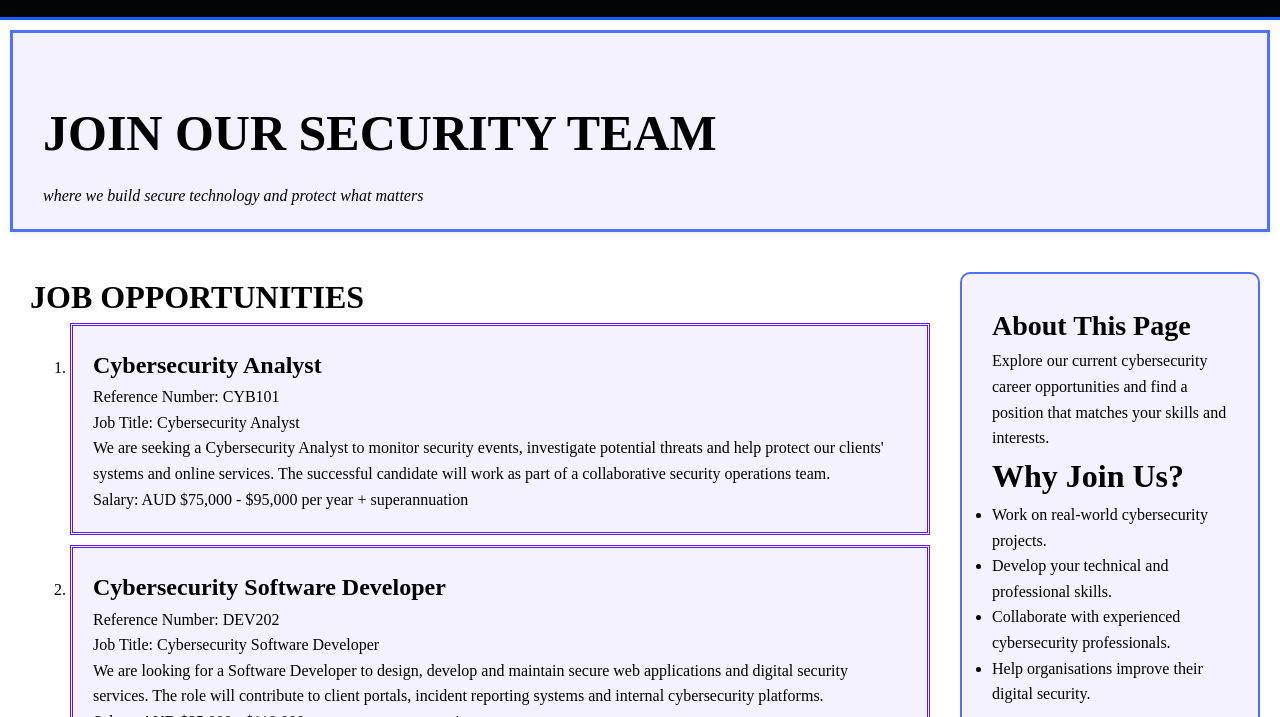
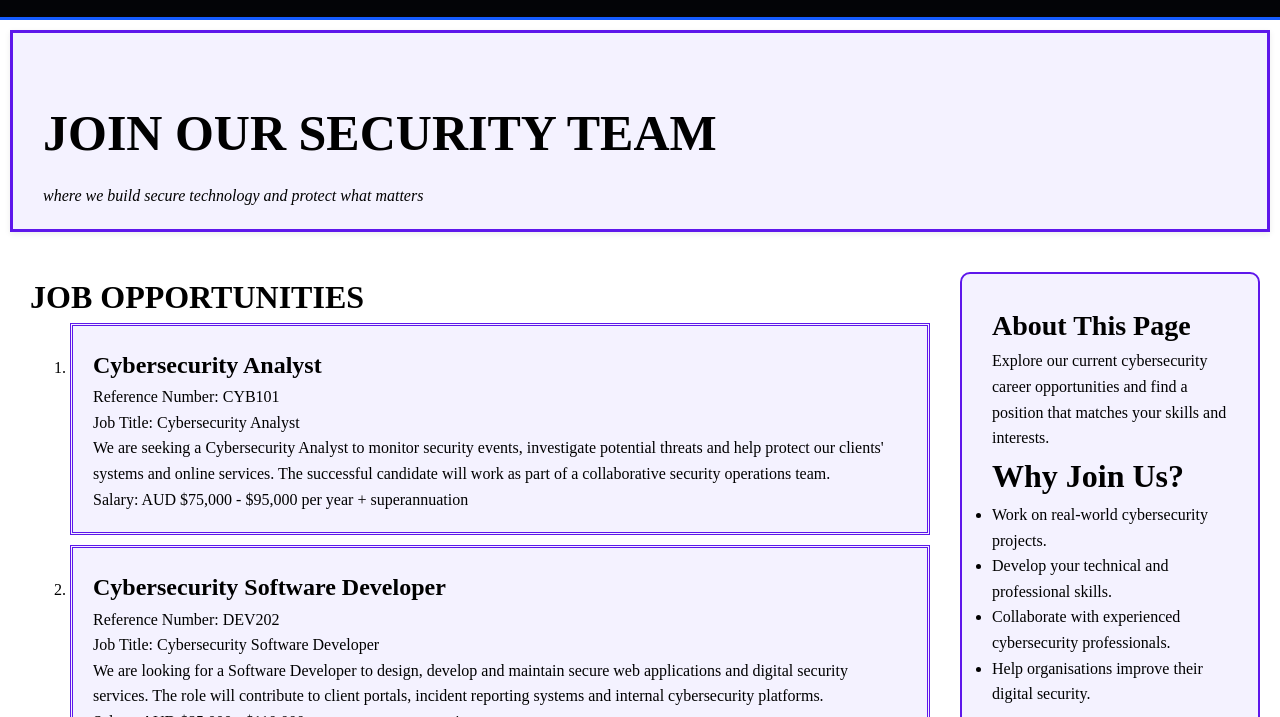
Before and after one commit to MethukiAhangama106732684/Group1_AppliedWebProject, a plain HTML site: page jobs.html in a window 1280 px wide. Shown: the part 83-800 px from the top of the page. Drawn offline with Linux system fonts and the light colour scheme.

Commit message:
comments

```diff
--- a/styles/jobs-apply-about.css
+++ b/styles/jobs-apply-about.css
@@ -18,7 +18,7 @@ description: [CSS specifically for jobs.html]
 /* Jobs page intro part */
 #jobs-intro {
     background-color: #f4f2ff;
-    border: solid #5170ff;
+    border: solid #5e17eb;
     height: auto;
     margin: 10px;
     padding: 10px 20px;
@@ -60,6 +60,7 @@ description: [CSS specifically for jobs.html]
 }
 
 /* More information */
+
 .more-info {
   width: 100%;
   margin: 5px 0 0 0;
@@ -73,6 +74,7 @@ description: [CSS specifically for jobs.html]
   gap: 20px;
 }
 
+/* more info visible when hovered on the ol li*/
 #jobs-main ol li:hover .more-info {
   display: grid;
 }
@@ -83,7 +85,7 @@ description: [CSS specifically for jobs.html]
   font-weight: normal;
 }
 
-/* Requirement boxes */
+/* Responsibilities and requirement boxes */
 .key-responsibilities,
 .essential-requirements,
 .preferable-requirements {
@@ -125,7 +127,7 @@ h5 {
   box-sizing: border-box;
   margin-bottom: 50px;
   background-color: #f4f2ff;
-  border: 2px solid #5170ff;
+  border: 2px solid #5e17eb;
   border-radius: 10px;
   height: fit-content;
   position: sticky;
@@ -172,6 +174,8 @@ h5 {
       margin-left: 0;
       width: 100%;
   }
+
+  /* on smaller screens more info is visible wihtout having to use the hover*/
 
   #jobs-main .more-info {
     display: grid;
```
Also changed, not shown: jobs.html (+6 -10 lines).
